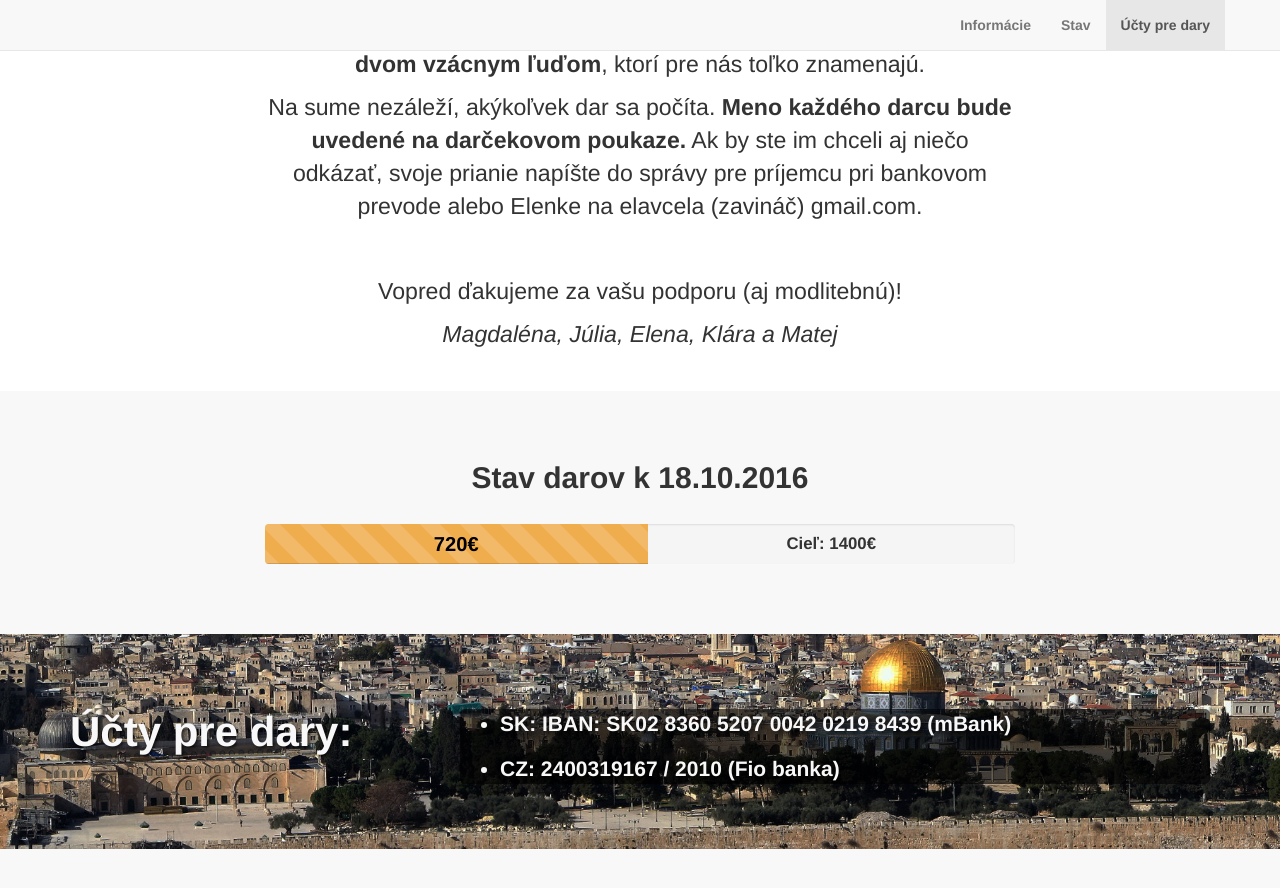
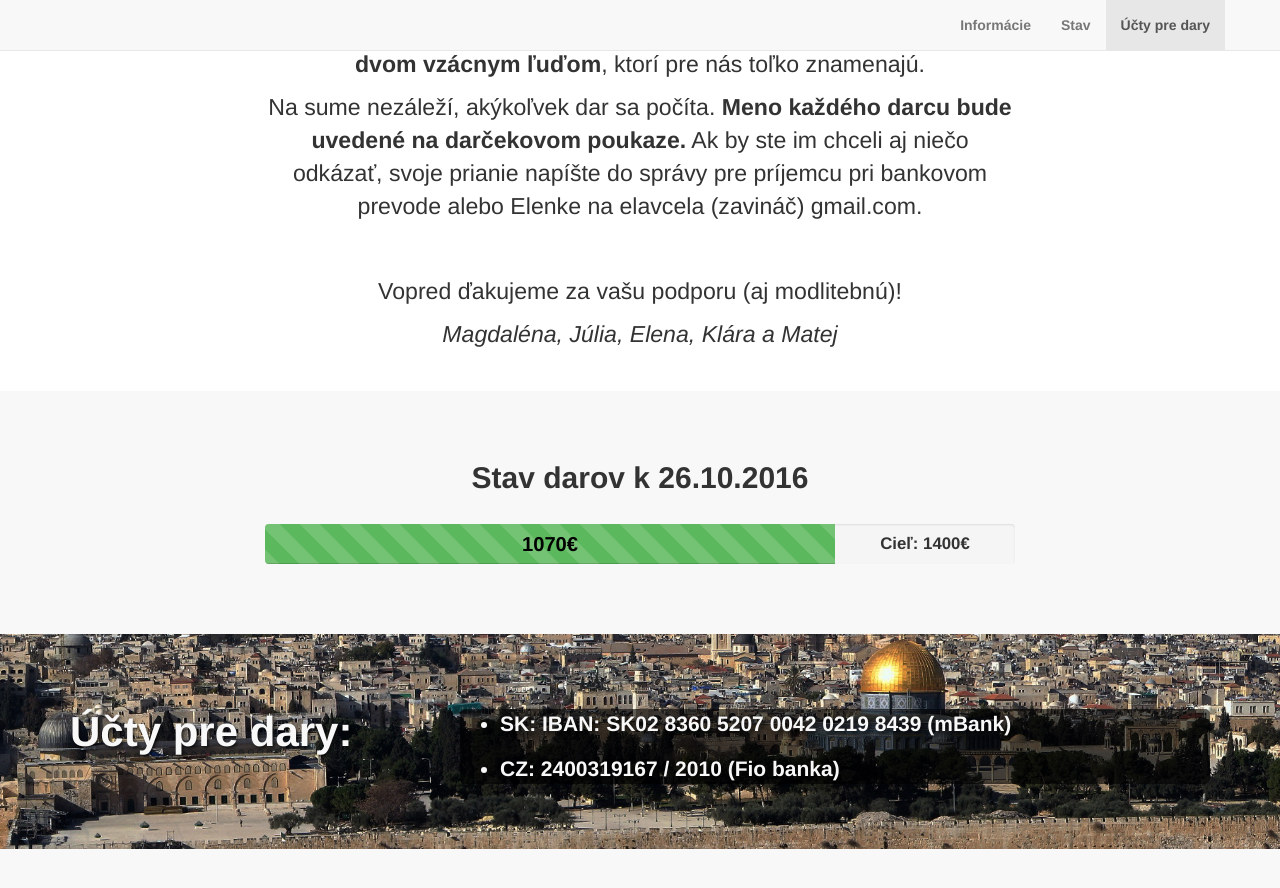
Before and after one commit to matejholy/danka-a-jozef-do-svatej-zeme, a Jekyll site: the page built from index.html, in a window 1280 px wide and 900 px high, scrolled down 1417 px. Shown: the top 888 px of the window. Built offline with Jekyll 4.4.1, drawn with Linux system fonts in a browser that asks for light colours.

Commit message:
Stav k 26.10.2016

```diff
--- a/_includes/page_content.html
+++ b/_includes/page_content.html
@@ -3,11 +3,11 @@
     <div class="container text-center">
       <div class="row">
         <div class="col-lg-8 col-lg-offset-2">
-          <h2>Stav darov k 18.10.2016</h2>
+          <h2>Stav darov k 26.10.2016</h2>
           <br />
           <div class="progress">
-            <div class="progress-bar progress-bar-warning progress-bar-striped active" style="width: 51%">
-              720&euro;
+            <div class="progress-bar progress-bar-success progress-bar-striped active" style="width: 76%">
+              1070&euro;
             </div>
             <!--
             <div class="progress-bar progress-bar-warning progress-bar-striped" style="width: 20%">
```
